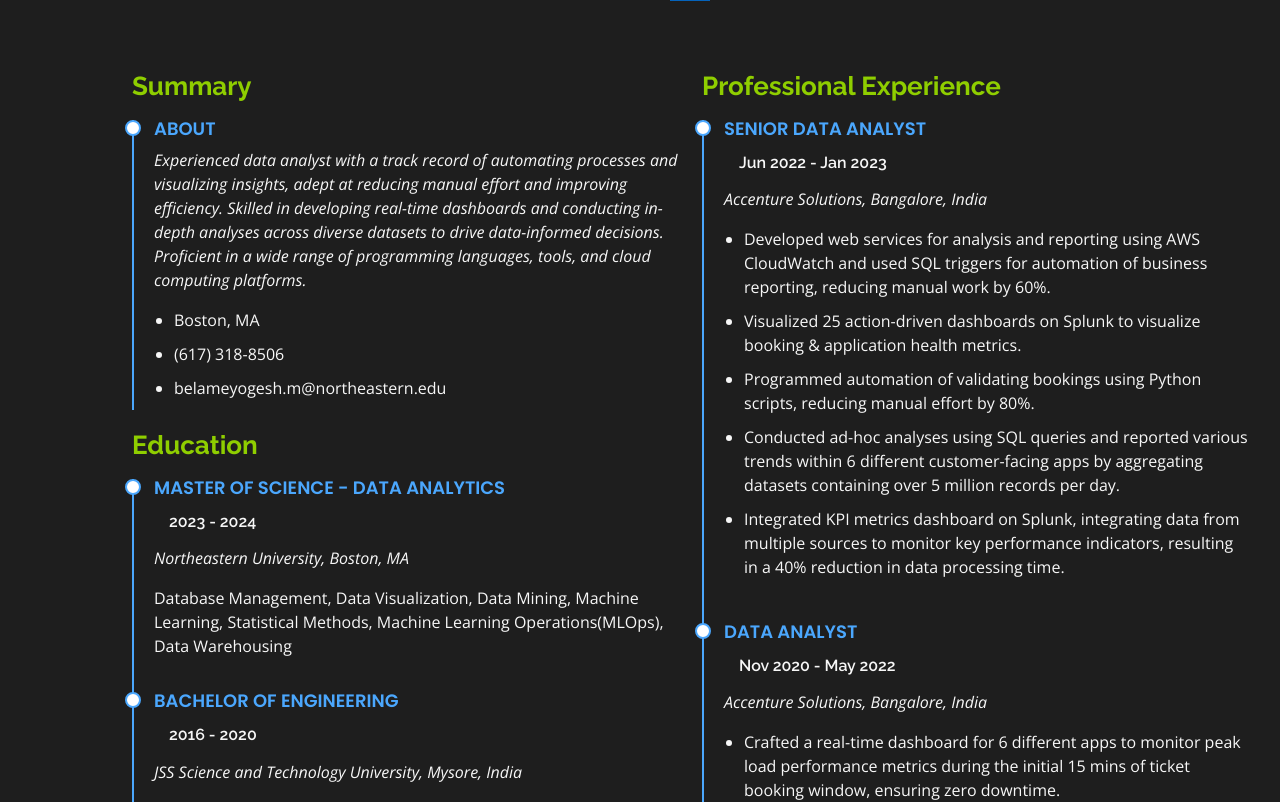
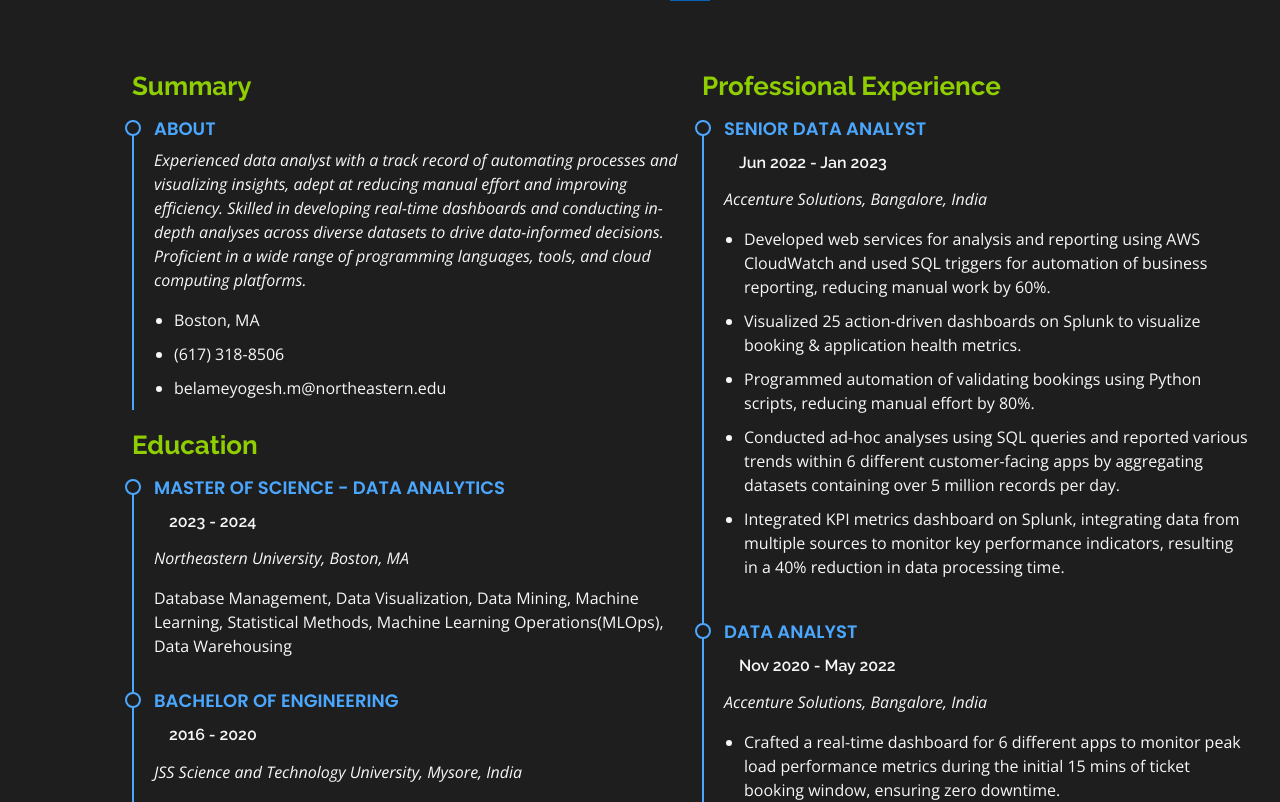
Before and after one commit to manvith1604/portfolio, a plain HTML site: page index.html in a window 1280 px wide. Shown: the part 2060-2862 px from the top of the page. Drawn offline with nearby package versions, Linux system fonts and the light colour scheme.

Commit message:
Update style.css

```diff
--- a/assets/css/style.css
+++ b/assets/css/style.css
@@ -570,7 +570,7 @@ section {
   border-radius: 50px;
   left: -9px;
   top: 0;
-  background: #fff;
+  background: #1e1e1e;
   border: 2px solid #4ba7fd;
 }
 
```
